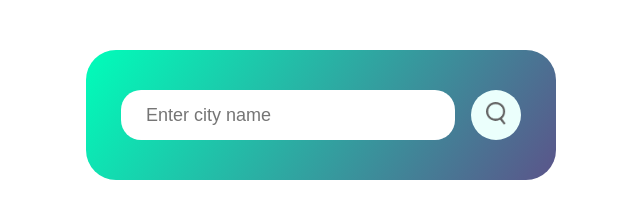
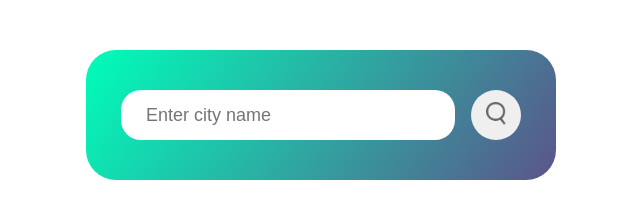
Before and after one commit to Kevin-ZSC/Weather-App, a plain HTML site: page index.html in a window 1280 px wide. Shown: the whole page, without its empty margins (319-959 px from the left). Drawn offline with Linux system fonts and the light colour scheme.

Commit message:
Update style.css

```diff
--- a/style.css
+++ b/style.css
@@ -38,7 +38,7 @@
     border-radius: 50%;
     border:0;
     outline: 0;
-    background:#ebfffc;
+/*     background:#ebfffc; */
     width: 50px;
     height:50px;
     cursor: pointer;
```
